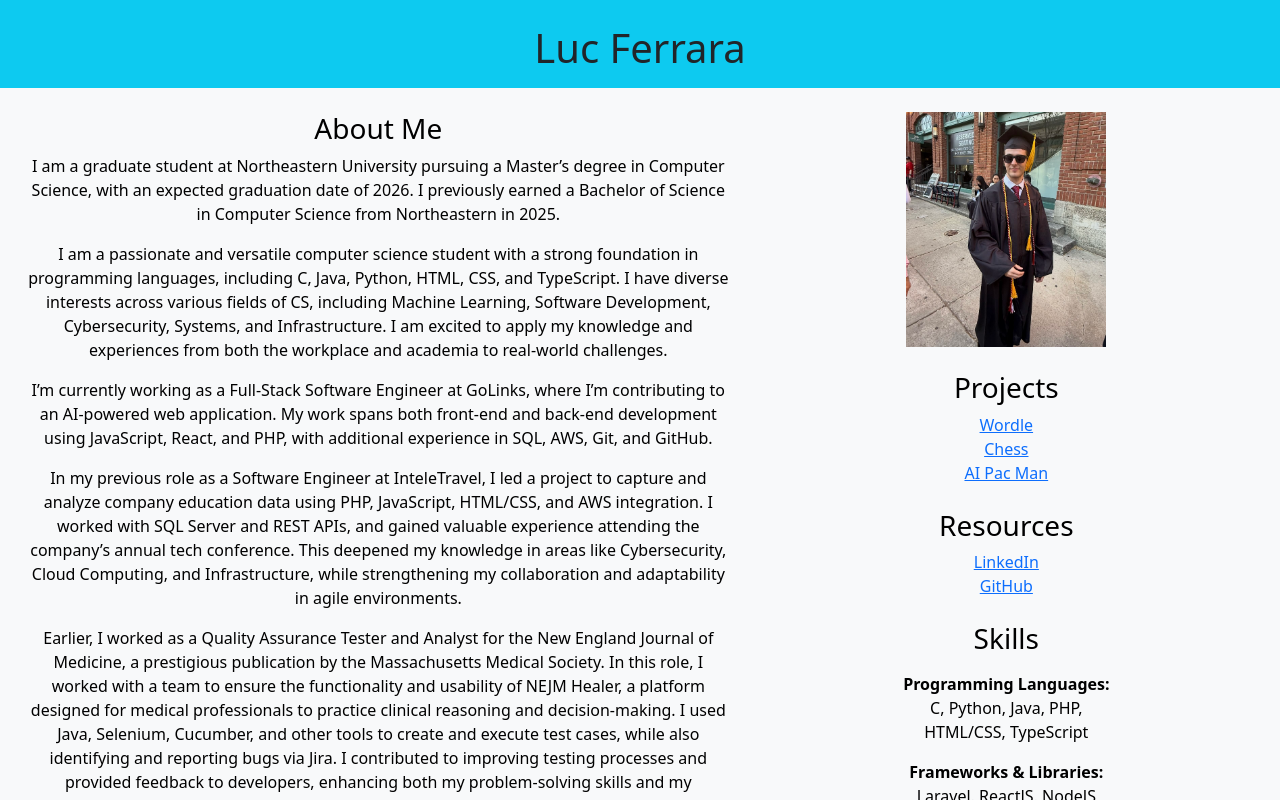
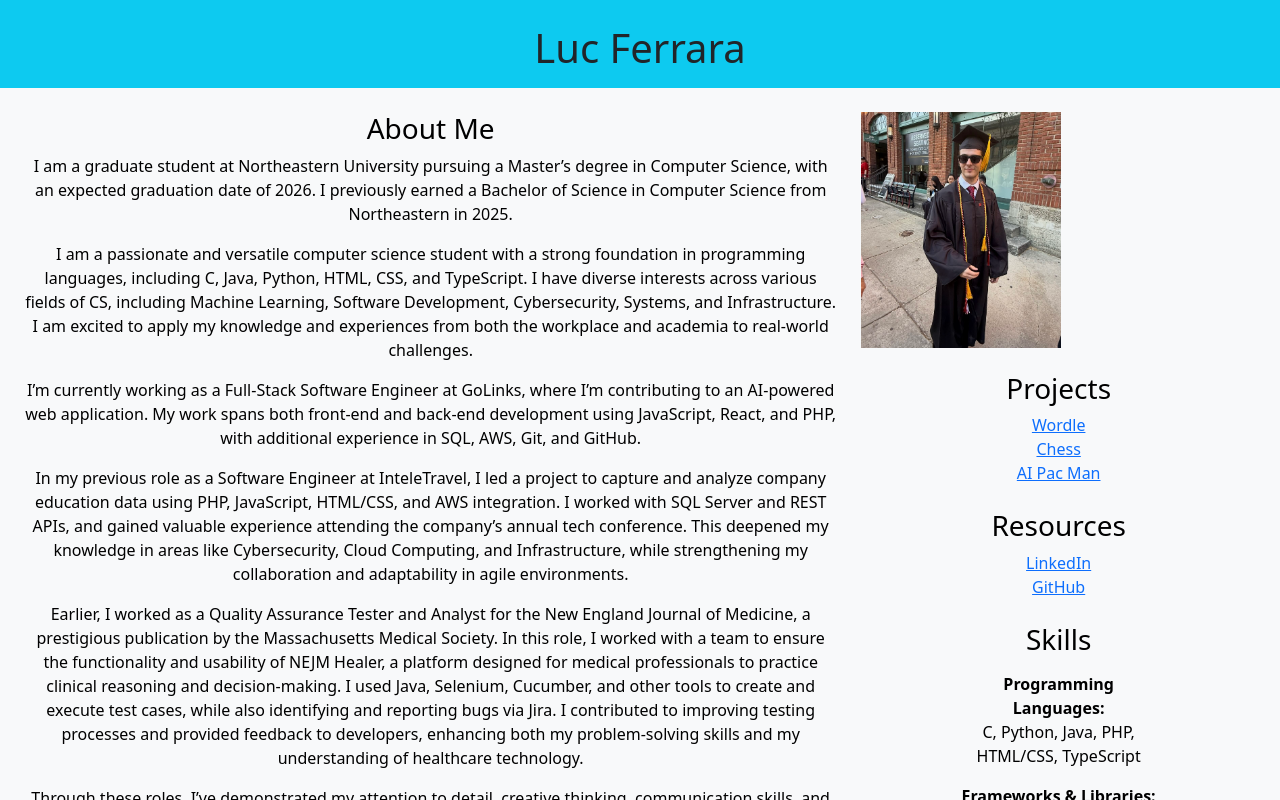
Before and after one commit to LucF120/lucferrara.com, a React (Vite) app: page /#/ in a window 1280 px wide. Built offline with nearby package versions, Linux system fonts and the light colour scheme.

Commit message:
image fix v3

```diff
--- a/src/Landing.jsx
+++ b/src/Landing.jsx
@@ -9,10 +9,10 @@ export default function Landing() {
       </div>
       <div className="d-flex flex-row pt-4 px-4">
         <div className="row">
-          <div className="col-7">
+          <div className="col-8">
             <LeftPanel />
           </div>
-          <div className="col-5 pb-4 mb-4">
+          <div className="col-4 pb-4 mb-4">
             <RightPanel />
           </div>
         </div>
--- a/src/Landing/RightPanel.jsx
+++ b/src/Landing/RightPanel.jsx
@@ -5,8 +5,14 @@ import Projects from "./Projects";
 export default function RightPanel () {
     return (
         <div className="d-flex flex-column align-items-center">
-              <div style={{ width: '200px', height: '235px' }}>
-                <img src="me.jpg" style={{ width: '200px', height: '235px' }}/>
+              <div>
+                <img src="me.jpg"
+                    style={{
+                      width: "min(200px, 100%)",
+                      height: "auto",
+                      objectFit: "contain",
+                      display: "block"
+                    }}/>
               </div>
               <Projects />
               <Resources />
```
